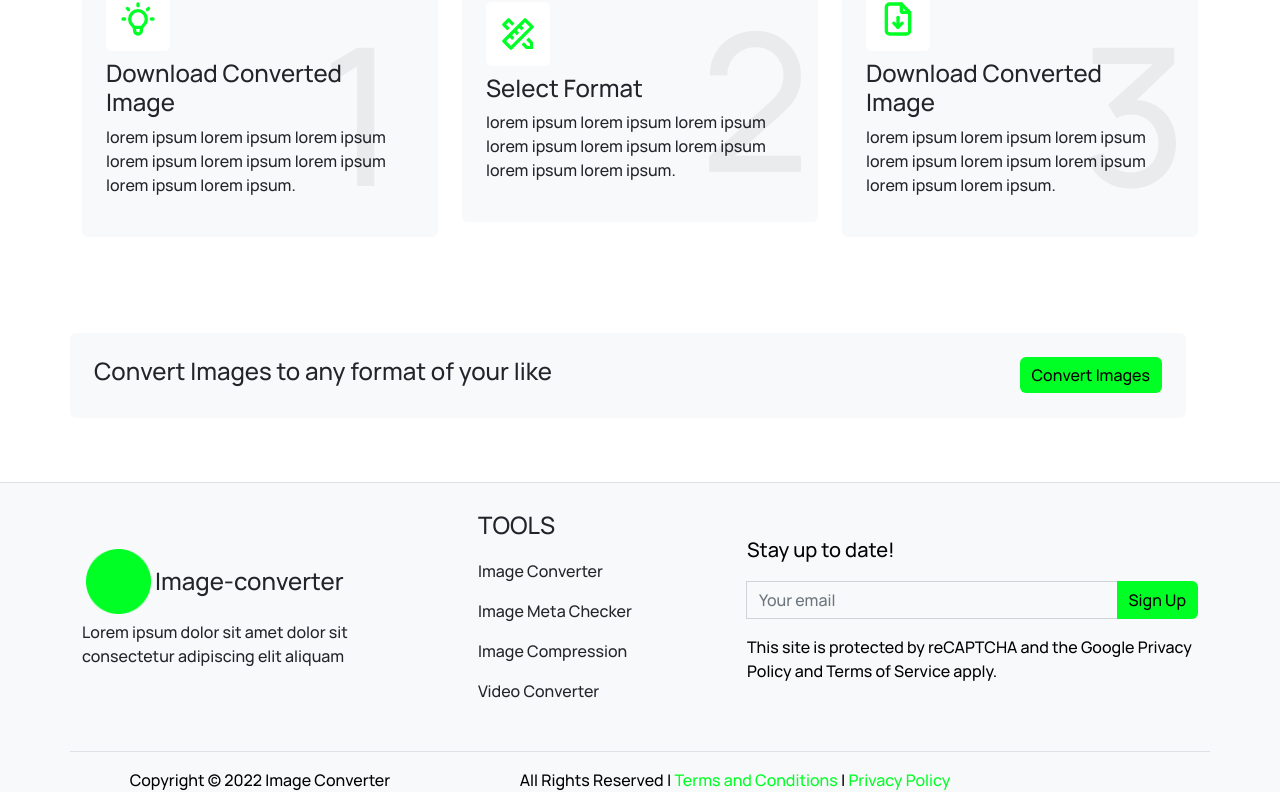
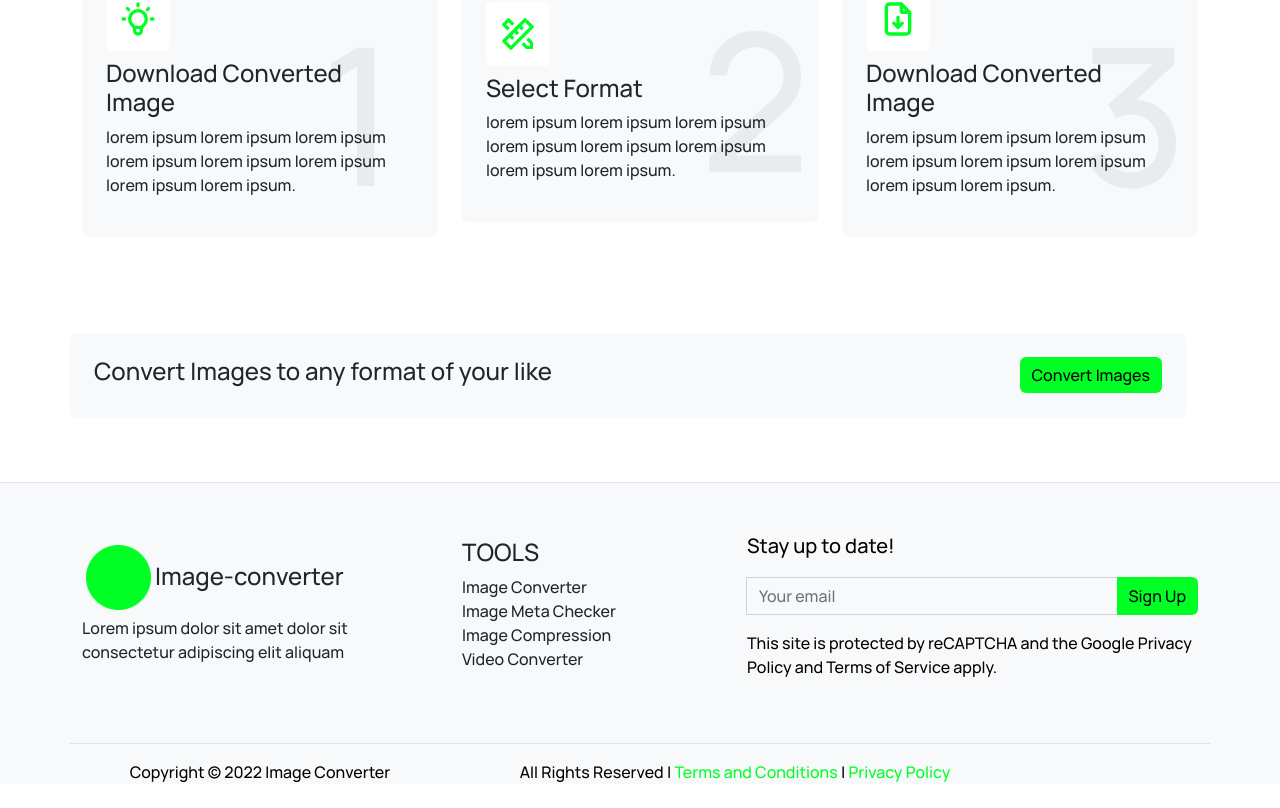
Before and after one commit to MUNYYBY/image-converter, a Next.js app: page / in a window 1280 px wide. Shown: the part 844-1652 px from the top of the page. Built offline with nearby package versions, Linux system fonts and the light colour scheme.

Commit message:
Footer hydration fixes

```diff
--- a/Components/Footer/footer.js
+++ b/Components/Footer/footer.js
@@ -38,40 +38,30 @@ export default function Footer() {
                 </div>
               </Col>
               <Col md={3} className="mb-md-0 mb-3">
-                <h4 className="text-uppercase px-3 py-1">Tools</h4>
-                <Nav>
+                <h4 className="text-uppercase">Tools</h4>
                 <ul className="list-unstyled">
                   <li>
-                      <Nav.Link>
                     <a href="#!" className="link-dark text-decoration-none">
                       Image Converter
                     </a>
-                      </Nav.Link>
                   </li>
 
                   <li>
-                      <Nav.Link>
                     <a href="#!" className="link-dark text-decoration-none">
                       Image Meta Checker
                     </a>
-                      </Nav.Link>
                   </li>
                   <li>
-                      <Nav.Link>
                     <a href="#!" className="link-dark text-decoration-none">
                       Image Compression
                     </a>
-                      </Nav.Link>
                   </li>
                   <li>
-                      <Nav.Link>
                     <a href="#!" className="link-dark text-decoration-none">
                       Video Converter
                     </a>
-                      </Nav.Link>
                   </li>
                 </ul>
-                </Nav>
               </Col>
               <Col md={5} className="py-md-4 text-black">
                 <div className="d-block px-2 px-md-0 mt-4 mt-md-0">
```
Lines whose indentation alone changed are shown as unchanged.
